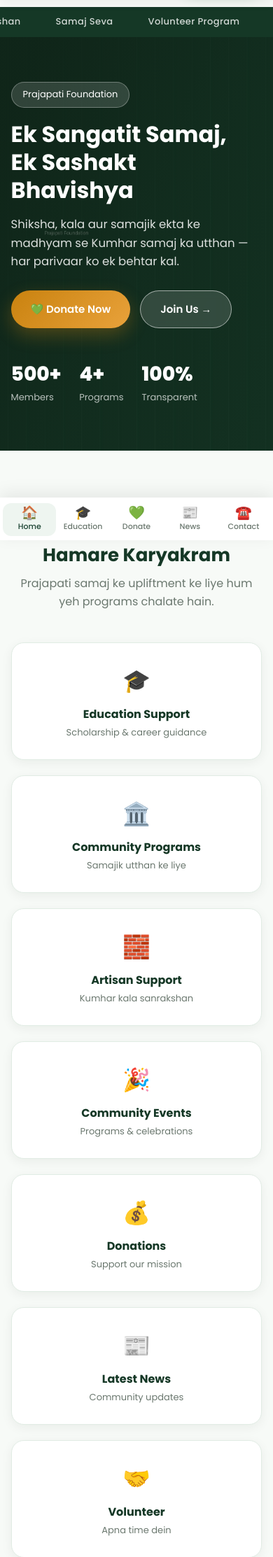
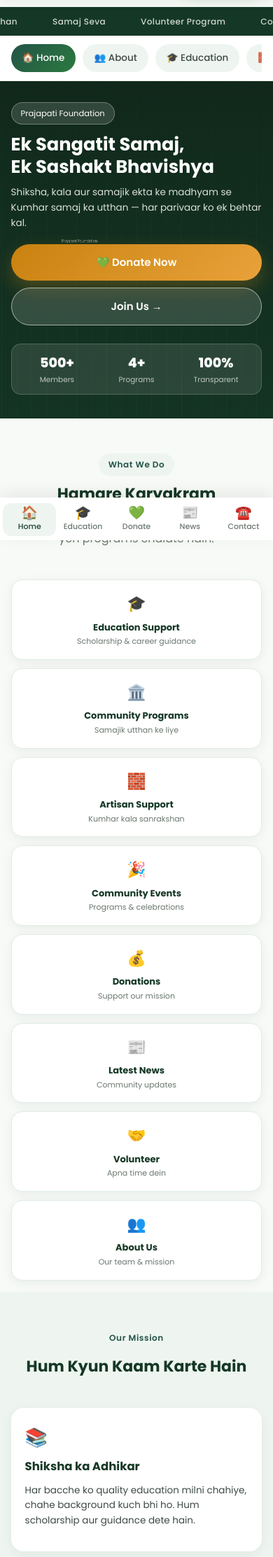
Before and after one commit to PrajapatiFoundation6/prajapati-foundation, a Django app: page / in a window 390 px wide. Shown: the part 72-2297 px from the top of the page at 70% size. Run offline with Django 5.2, Linux system fonts and the light colour scheme; data that the repository does not hold is empty; parts of the project's set-up code (start-up, migrations or seed data) failed here and were passed over; some libraries are stand-ins or nearby versions.

Commit message:
upgrade home page

```diff
--- a/main/templates/pages/index.html
+++ b/main/templates/pages/index.html
@@ -25,6 +25,23 @@
     <span>Community Events</span>
     <span>Artisan Support</span>
     <span>Scholarship Guidance</span>
+  </div>
+</div>
+
+<!-- Quick Links bar — fast access to every page, scrolls horizontally on mobile -->
+<div class="quick-links-bar">
+  <div class="container">
+    <div class="ql-scroll">
+      <a href="{% url 'home' %}" class="ql-btn {% if request.resolver_match.url_name == 'home' %}active{% endif %}">🏠 Home</a>
+      <a href="{% url 'about' %}" class="ql-btn {% if request.resolver_match.url_name == 'about' %}active{% endif %}">👥 About</a>
+      <a href="{% url 'education' %}" class="ql-btn {% if request.resolver_match.url_name == 'education' %}active{% endif %}">🎓 Education</a>
+      <a href="{% url 'artisan_support' %}" class="ql-btn {% if request.resolver_match.url_name == 'artisan_support' %}active{% endif %}">🧱 Artisan Support</a>
+      <a href="{% url 'gallery' %}" class="ql-btn {% if request.resolver_match.url_name == 'gallery' %}active{% endif %}">🖼️ Gallery</a>
+      <a href="{% url 'news' %}" class="ql-btn {% if request.resolver_match.url_name == 'news' %}active{% endif %}">📰 News</a>
+      <a href="{% url 'join' %}" class="ql-btn {% if request.resolver_match.url_name == 'join' %}active{% endif %}">🤝 Join Us</a>
+      <a href="{% url 'donation' %}" class="ql-btn ql-btn-donate {% if request.resolver_match.url_name == 'donation' %}active{% endif %}">💚 Donate</a>
+      <a href="{% url 'contact' %}" class="ql-btn {% if request.resolver_match.url_name == 'contact' %}active{% endif %}">☎️ Contact</a>
+    </div>
   </div>
 </div>
 
--- a/static/assets/css/home.css
+++ b/static/assets/css/home.css
@@ -20,6 +20,54 @@
 @keyframes marquee{
   from{ transform:translateX(0); }
   to{ transform:translateX(-50%); }
+}
+
+/* ================= QUICK LINKS BAR ================= */
+.quick-links-bar{
+  background:#fff;
+  border-bottom:1px solid var(--border);
+  position:sticky;
+  top:82px;
+  z-index:90;
+}
+
+.ql-scroll{
+  display:flex;
+  gap:10px;
+  overflow-x:auto;
+  padding:12px 0;
+  scrollbar-width:none;
+}
+.ql-scroll::-webkit-scrollbar{ display:none; }
+
+.ql-btn{
+  flex-shrink:0;
+  display:inline-flex;
+  align-items:center;
+  gap:6px;
+  padding:9px 16px;
+  border-radius:999px;
+  background:var(--bg-soft);
+  color:var(--ink-2);
+  text-decoration:none;
+  font-size:13.5px;
+  font-weight:500;
+  white-space:nowrap;
+  transition:all .2s ease;
+}
+.ql-btn:hover{ background:#e2f0e6; }
+.ql-btn.active{
+  background:linear-gradient(135deg,var(--green-600),var(--green-500));
+  color:#fff;
+}
+.ql-btn-donate{
+  background:linear-gradient(135deg,var(--amber-600),var(--amber-500));
+  color:#fff;
+}
+.ql-btn-donate:hover{ opacity:0.9; }
+
+@media (max-width:900px){
+  .quick-links-bar{ top:0; }
 }
 
 /* ================= HERO ================= */
@@ -98,11 +146,6 @@
 .stat-num{ font-size:28px; font-weight:800; color:#fff; }
 .stat-label{ font-size:13px; color:rgba(255,255,255,0.7); }
 
-@media (max-width:640px){
-  .hero{ min-height:70vh; }
-  .hero-stats{ gap:26px; }
-}
-
 /* ================= QUICK ACTIONS ================= */
 .quick-actions{ padding:90px 0 40px; }
 
@@ -170,3 +213,87 @@
 .cta-strip h2{ color:#fff; font-size:clamp(26px,3.6vw,38px); }
 .cta-strip p{ color:rgba(255,255,255,0.88); max-width:520px; margin:0 auto 26px; }
 .cta-actions{ display:flex; justify-content:center; gap:14px; flex-wrap:wrap; }
+
+/* ==========================================================================
+   MOBILE OPTIMIZATIONS
+   ========================================================================== */
+
+@media (max-width:900px){
+
+  /* ---- Hero: shorter, text pinned top-left, image stays visible ---- */
+  .hero{
+    min-height:56vh;
+    align-items:flex-start;      /* text top instead of vertically centered */
+  }
+  .hero-slider .slide{
+    background-position:center 28%;   /* keeps subject in frame, less crop */
+  }
+  /* Lighter, top-weighted overlay so the photo actually shows through —
+     dark enough at the top for text contrast, fades out toward the bottom */
+  .hero::before{
+    background:linear-gradient(180deg, rgba(15,36,24,0.80) 0%, rgba(15,36,24,0.42) 48%, rgba(15,36,24,0.20) 100%);
+  }
+  .hero-content{
+    padding:30px 0 34px;
+    text-align:left;
+  }
+
+  .hero-eyebrow{ font-size:11.5px; padding:6px 13px; margin-bottom:12px; }
+  .hero-content h1{ font-size:clamp(24px,6.6vw,32px); margin-bottom:10px; line-height:1.25; }
+  .hero-sub{ font-size:13.5px; margin-bottom:20px; }
+
+  .hero-actions{
+    flex-direction:column;
+    gap:10px;
+    margin-bottom:26px;
+  }
+  .hero-actions .btn{ width:100%; }
+
+  .hero-stats{
+    gap:0;
+    justify-content:space-between;
+    background:rgba(255,255,255,0.10);
+    border:1px solid rgba(255,255,255,0.18);
+    border-radius:14px;
+    padding:12px 8px;
+  }
+  .stat-item{ flex:1; text-align:center; }
+  .stat-num{ font-size:19px; }
+  .stat-label{ font-size:10.5px; }
+
+  .marquee-track span{ font-size:12px; }
+
+  /* ---- Quick action cards: compact 2-column ---- */
+  .quick-actions{ padding:50px 0 16px; }
+  .qa-grid{ gap:12px; }
+  .qa-card{
+    padding:18px 12px;
+    border-radius:16px;
+  }
+  .qa-icon{ font-size:24px; margin-bottom:8px; }
+  .qa-card h3{ font-size:13px; margin-bottom:3px; line-height:1.3; }
+  .qa-card p{ font-size:11px; }
+
+  /* ---- Mission cards ---- */
+  .mission-section{ padding:50px 0; }
+  .mission-grid{ gap:14px; }
+  .mission-card{ padding:22px 20px; }
+  .m-icon{ font-size:26px; margin-bottom:10px; }
+  .mission-card h3{ font-size:16.5px; }
+  .mission-card p{ font-size:13.5px; }
+
+  /* ---- CTA strip ---- */
+  .cta-strip{ padding:50px 0; }
+  .cta-actions{ flex-direction:column; }
+  .cta-actions .btn{ width:100%; }
+}
+
+@media (max-width:480px){
+  .hero{ min-height:52vh; }
+  .hero-slider .slide{ background-position:center 20%; }
+
+  .qa-card{ padding:16px 10px; }
+  .qa-icon{ font-size:22px; }
+
+  .section-header h2{ font-size:22px; }
+}
```
